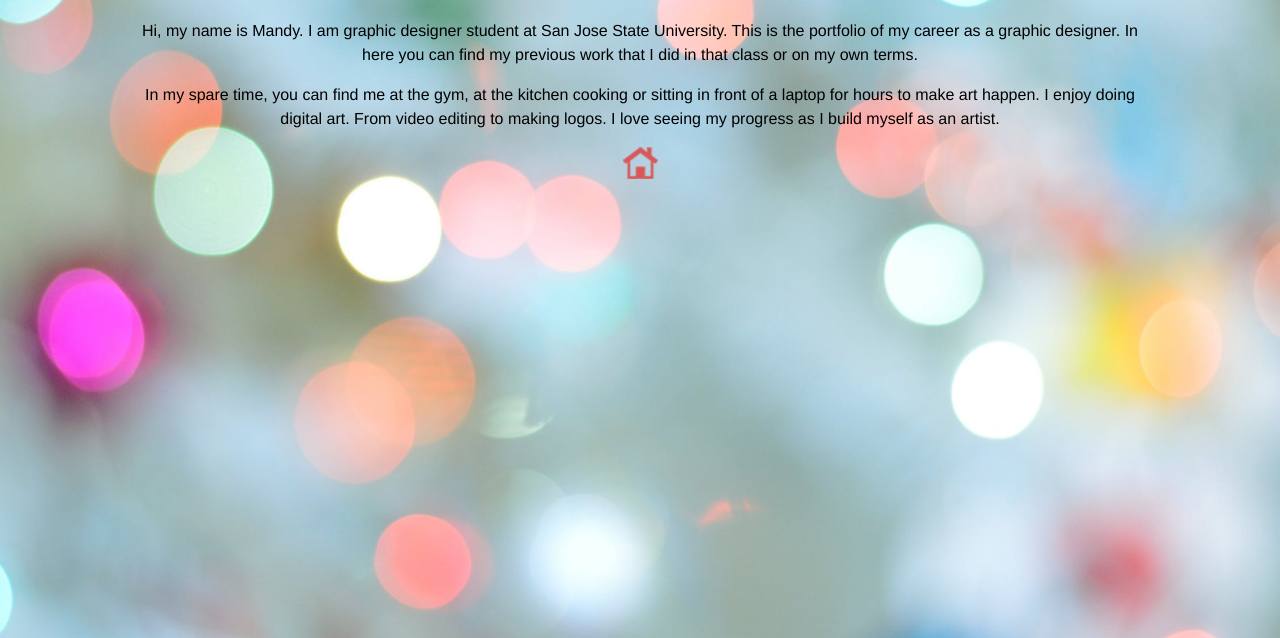
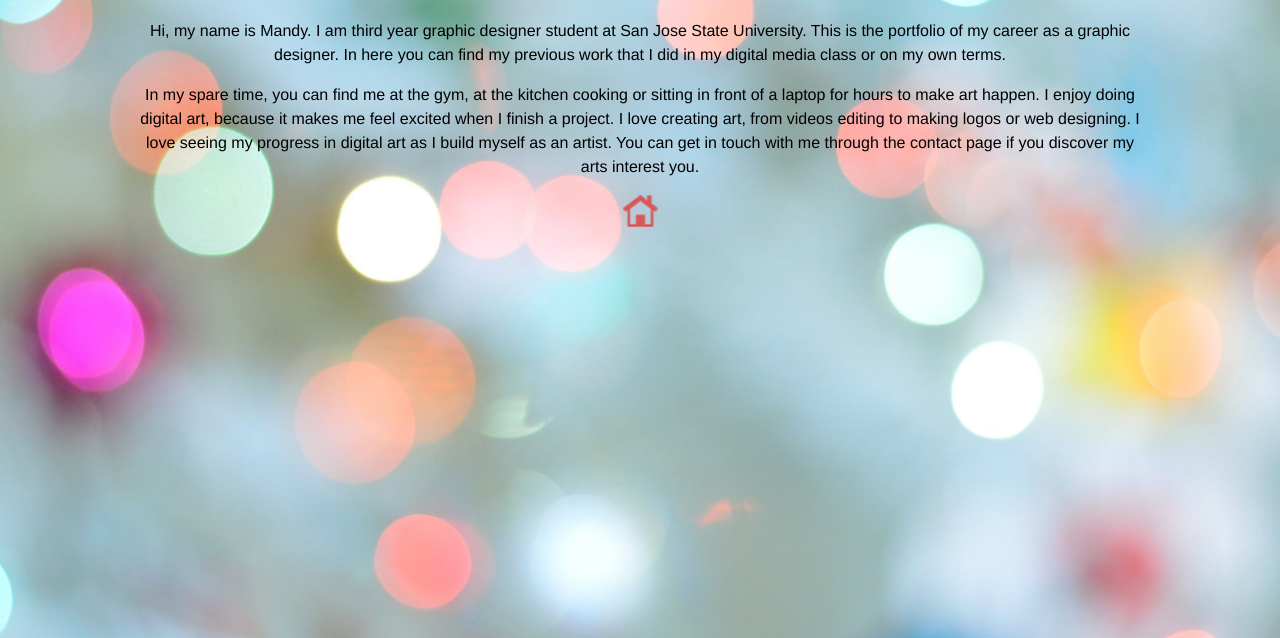
Before and after one commit to Manyungchan/manyungchan.github.io, a plain HTML site: page statement.html in a window 1280 px wide. Shown: the part 162-800 px from the top of the page. Drawn offline with Linux system fonts and the light colour scheme.

Commit message:
artist statement

```diff
--- a/statement.html
+++ b/statement.html
@@ -9,8 +9,8 @@
 
 <body>
   <h1>Artist Statement</h1>
-  <p>Hi, my name is Mandy. I am graphic designer student at San Jose State University. This is the portfolio of my career as a graphic designer. In here you can find my previous work that I did in that class or on my own terms.</p>
-  <p> In my spare time, you can find me at the gym, at the kitchen cooking or sitting in front of a laptop for hours to make art happen. I enjoy doing digital art. From video editing to making logos. I love seeing my progress as I build myself as an artist.
+  <p>Hi, my name is Mandy. I am third year graphic designer student at San Jose State University. This is the portfolio of my career as a graphic designer. In here you can find my previous work that I did in my digital media class or on my own terms.</p>
+  <p> In my spare time, you can find me at the gym, at the kitchen cooking or sitting in front of a laptop for hours to make art happen. I enjoy doing digital art, because it makes me feel excited when I finish a project. I love creating art, from videos editing to making logos or web designing. I love seeing my progress in digital art as I build myself as an artist. You can get in touch with me through the contact page if you discover my arts interest you.
   </p>
   <a href="index.html"><img src="images/house.png"></a>
 </body>
```
